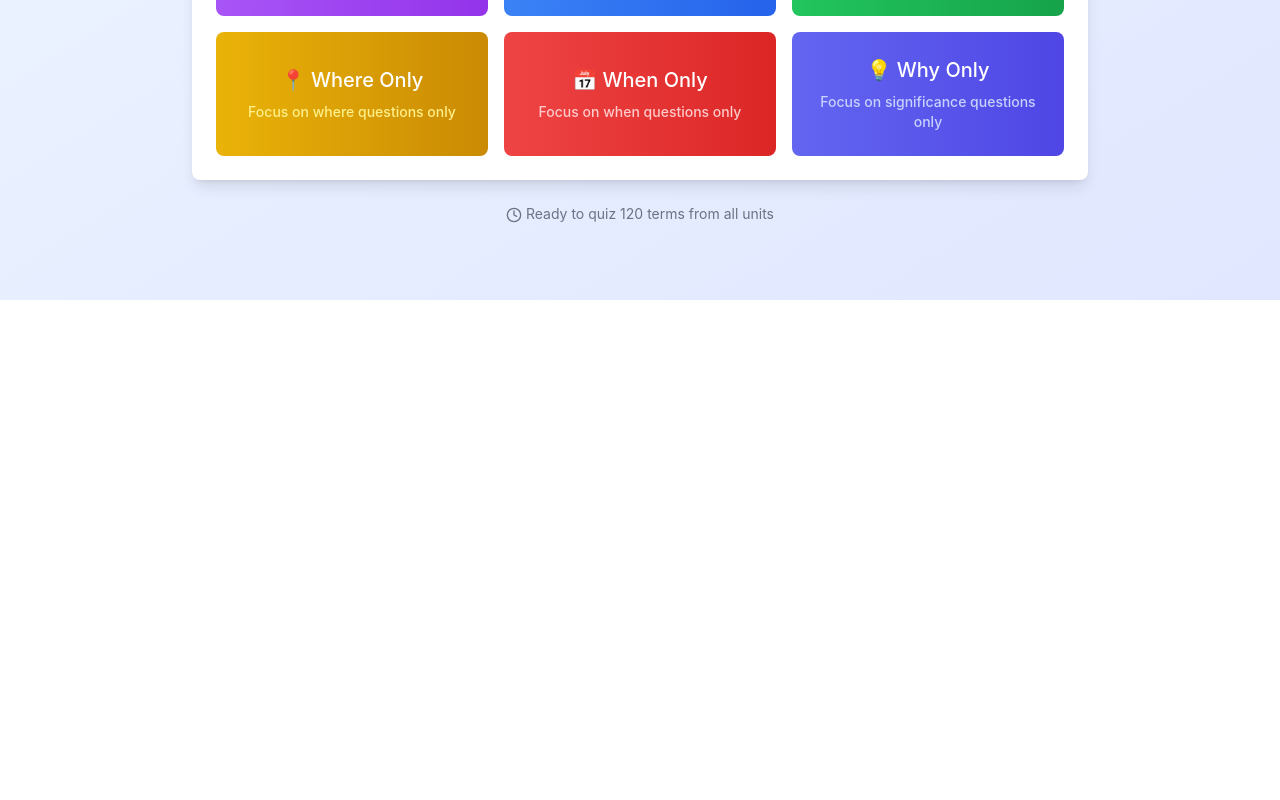
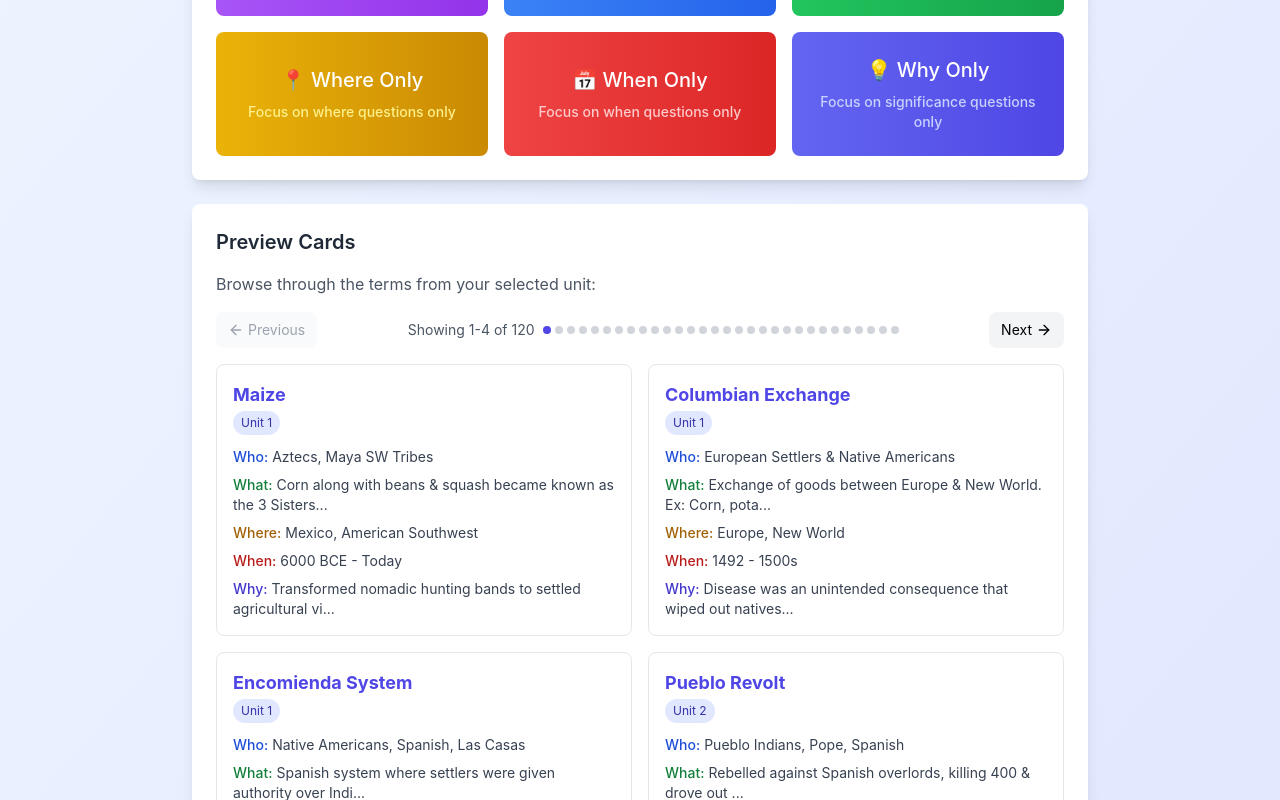
Before and after one commit to AluskyWolf/apush-fluencyfacts-vercel, a React (Create React App) app in the folder Downloads/apush-quiz-app/apush-quiz/: page / in a window 1280 px wide. Shown: the part 500-1300 px from the top of the page. Before the commit the page ends 800 px from the top, so only its background shows below. Built offline with nearby package versions, Linux system fonts and the light colour scheme.

Commit message:
working flashcard previews nowgit add .

```diff
--- a/Downloads/apush-quiz-app/apush-quiz/src/App.js
+++ b/Downloads/apush-quiz-app/apush-quiz/src/App.js
@@ -442,6 +442,7 @@ const App = () => {
   const [loading, setLoading] = useState(true);
   const [error, setError] = useState(null);
   const [currentUnit, setCurrentUnit] = useState('all');
+  const [previousFilteredLength, setPreviousFilteredLength] = useState(0); // Track previous length
   const [quizMode, setQuizMode] = useState(null);
   const [currentQuestion, setCurrentQuestion] = useState(0);
   const [userAnswers, setUserAnswers] = useState({});
@@ -450,6 +451,7 @@ const App = () => {
   const [showResult, setShowResult] = useState(false);
   const [startTime, setStartTime] = useState(null);
   const [endTime, setEndTime] = useState(null);
+  const [previewIndex, setPreviewIndex] = useState(0);
 
   useEffect(() => {
     const loadData = async () => {
@@ -467,6 +469,22 @@ const App = () => {
 
   const getFilteredTerms = () => currentUnit === 'all' ? apushTerms : apushTerms.filter(term => term.unit === parseInt(currentUnit));
   const getAvailableUnits = () => [...new Set(apushTerms.map(term => term.unit))].sort((a, b) => a - b);
+
+  // Smart preview navigation when unit changes
+  useEffect(() => {
+    const filtered = getFilteredTerms();
+    const currentFilteredLength = filtered.length;
+
+    // If we switched to a unit with fewer cards and current preview index is out of bounds
+    if (currentFilteredLength > 0 && previewIndex >= currentFilteredLength) {
+      // Calculate the last valid page (groups of 4)
+      const lastPageIndex = Math.floor(Math.max(0, currentFilteredLength - 1) / 4) * 4;
+      setPreviewIndex(lastPageIndex);
+    }
+
+    // Update the previous length for next comparison
+    setPreviousFilteredLength(currentFilteredLength);
+  }, [currentUnit, apushTerms]); // Depend on currentUnit and apushTerms
 
   const startQuiz = (mode) => {
     const filtered = getFilteredTerms();
@@ -522,6 +540,13 @@ const App = () => {
     setShowResult(false);
     setStartTime(null);
     setEndTime(null);
+    setPreviewIndex(0);
+  };
+
+  // Enhanced unit change handler
+  const handleUnitChange = (newUnit) => {
+    setCurrentUnit(newUnit);
+    // The useEffect will handle the preview index adjustment
   };
 
   const modeStyles = {
@@ -696,7 +721,7 @@ const App = () => {
           <h2 className="text-xl font-semibold text-gray-800 mb-4">Select Unit</h2>
           <div className="flex flex-wrap gap-2">
             <button
-              onClick={() => setCurrentUnit('all')}
+              onClick={() => handleUnitChange('all')}
               className={`px-4 py-2 rounded-lg font-medium transition-colors ${
                 currentUnit === 'all'
                   ? 'bg-indigo-600 text-white'
@@ -708,7 +733,7 @@ const App = () => {
             {availableUnits.map(unit => (
               <button
                 key={unit}
-                onClick={() => setCurrentUnit(unit.toString())}
+                onClick={() => handleUnitChange(unit.toString())}
                 className={`px-4 py-2 rounded-lg font-medium transition-colors ${
                   currentUnit === unit.toString()
                     ? 'bg-indigo-600 text-white'
@@ -764,6 +789,112 @@ const App = () => {
           )}
         </div>
 
+        {/* Preview Cards */}
+        {filtered.length > 0 && (
+          <div className="mt-6 bg-white rounded-lg shadow-lg p-6">
+            <h2 className="text-xl font-semibold text-gray-800 mb-4">Preview Cards</h2>
+            <p className="text-gray-600 mb-4">Browse through the terms from your selected unit:</p>
+
+            {/* Navigation Controls */}
+            <div className="flex justify-between items-center mb-4">
+              <button
+                onClick={() => setPreviewIndex(Math.max(0, previewIndex - 4))}
+                disabled={previewIndex === 0}
+                className="flex items-center px-3 py-2 text-sm bg-gray-100 hover:bg-gray-200 disabled:bg-gray-50 disabled:text-gray-400 rounded-lg transition-colors"
+              >
+                <ArrowLeft className="w-4 h-4 mr-1" />
+                Previous
+              </button>
+
+              <div className="flex items-center space-x-2">
+                <span className="text-sm text-gray-600">
+                  Showing {previewIndex + 1}-{Math.min(previewIndex + 4, filtered.length)} of {filtered.length}
+                </span>
+                <div className="flex space-x-1">
+                  {Array.from({ length: Math.ceil(filtered.length / 4) }).map((_, pageIndex) => (
+                    <button
+                      key={pageIndex}
+                      onClick={() => setPreviewIndex(pageIndex * 4)}
+                      className={`w-2 h-2 rounded-full transition-colors ${
+                        Math.floor(previewIndex / 4) === pageIndex
+                          ? 'bg-indigo-600'
+                          : 'bg-gray-300 hover:bg-gray-400'
+                      }`}
+                    />
+                  ))}
+                </div>
+              </div>
+
+              <button
+                onClick={() => setPreviewIndex(Math.min(filtered.length - 4, previewIndex + 4))}
+                disabled={previewIndex + 4 >= filtered.length}
+                className="flex items-center px-3 py-2 text-sm bg-gray-100 hover:bg-gray-200 disabled:bg-gray-50 disabled:text-gray-400 rounded-lg transition-colors"
+              >
+                Next
+                <ArrowRight className="w-4 h-4 ml-1" />
+              </button>
+            </div>
+
+            <div className="grid grid-cols-1 md:grid-cols-2 gap-4">
+              {filtered.slice(previewIndex, previewIndex + 4).map((term, index) => (
+                <div key={term.id || index} className="border border-gray-200 rounded-lg p-4 hover:shadow-md transition-shadow">
+                  <div className="mb-3">
+                    <h3 className="font-bold text-lg text-indigo-600">{term.term}</h3>
+                    {term.unit && (
+                      <span className="inline-block bg-indigo-100 text-indigo-800 text-xs px-2 py-1 rounded-full">
+                        Unit {term.unit}
+                      </span>
+                    )}
+                  </div>
+
+                  <div className="space-y-2 text-sm">
+                    {term.who && (
+                      <div>
+                        <span className="font-medium text-blue-700">Who:</span>
+                        <span className="text-gray-700 ml-1">{term.who.length > 60 ? `${term.who.substring(0, 60)}...` : term.who}</span>
+                      </div>
+                    )}
+                    {term.what && (
+                      <div>
+                        <span className="font-medium text-green-700">What:</span>
+                        <span className="text-gray-700 ml-1">{term.what.length > 60 ? `${term.what.substring(0, 60)}...` : term.what}</span>
+                      </div>
+                    )}
+                    {term.where && (
+                      <div>
+                        <span className="font-medium text-yellow-700">Where:</span>
+                        <span className="text-gray-700 ml-1">{term.where.length > 60 ? `${term.where.substring(0, 60)}...` : term.where}</span>
+                      </div>
+                    )}
+                    {term.when && (
+                      <div>
+                        <span className="font-medium text-red-700">When:</span>
+                        <span className="text-gray-700 ml-1">{term.when.length > 60 ? `${term.when.substring(0, 60)}...` : term.when}</span>
+                      </div>
+                    )}
+                    {term.why && (
+                      <div>
+                        <span className="font-medium text-indigo-700">Why:</span>
+                        <span className="text-gray-700 ml-1">{term.why.length > 60 ? `${term.why.substring(0, 60)}...` : term.why}</span>
+                      </div>
+                    )}
+                  </div>
+                </div>
+              ))}
+            </div>
+
+            {/* Quick Jump to Random Cards */}
+            <div className="mt-4 text-center">
+              <button
+                onClick={() => setPreviewIndex(Math.floor(Math.random() * Math.max(1, filtered.length - 3)) / 4 * 4)}
+                className="text-sm text-indigo-600 hover:text-indigo-800 transition-colors"
+              >
+                🎲 Show Random Cards
+              </button>
+            </div>
+          </div>
+        )}
+
         {/* Stats */}
         <div className="mt-6 text-center text-gray-500 text-sm">
           <Clock className="w-4 h-4 inline mr-1" />
```
